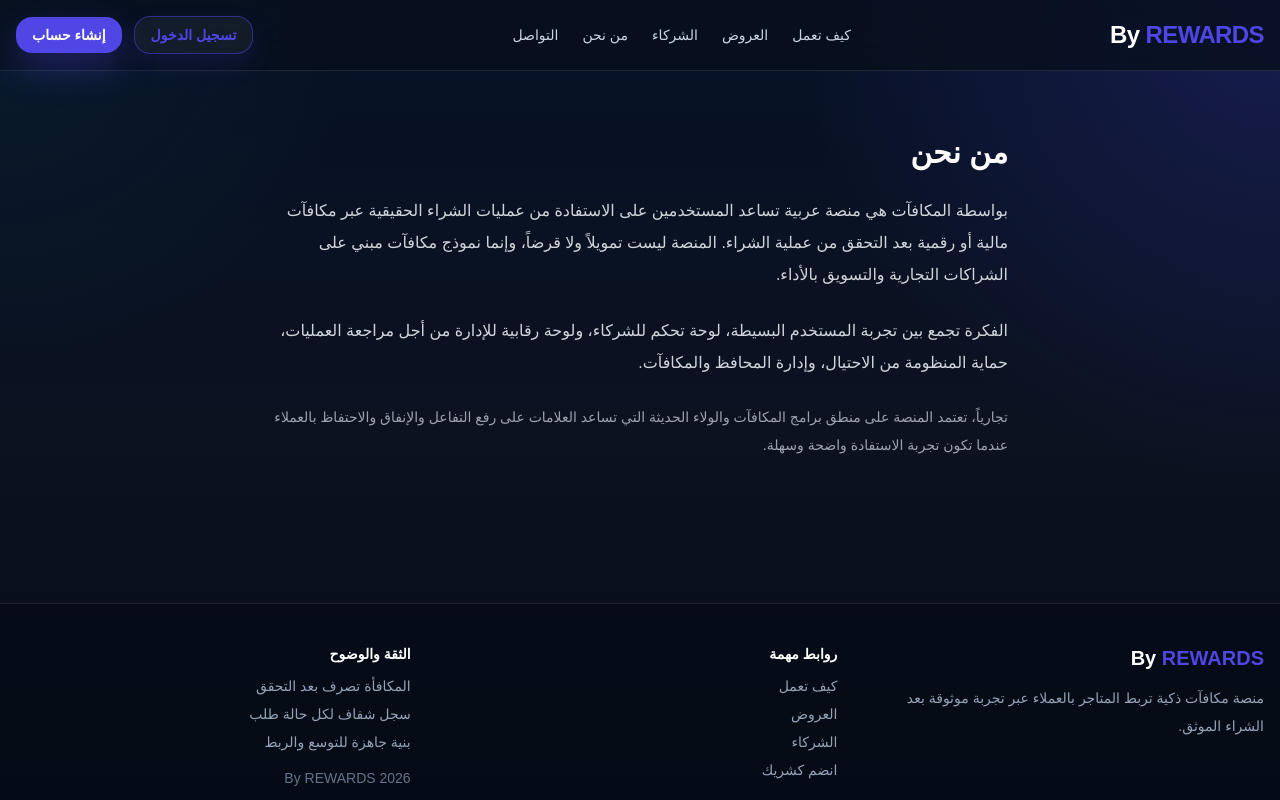
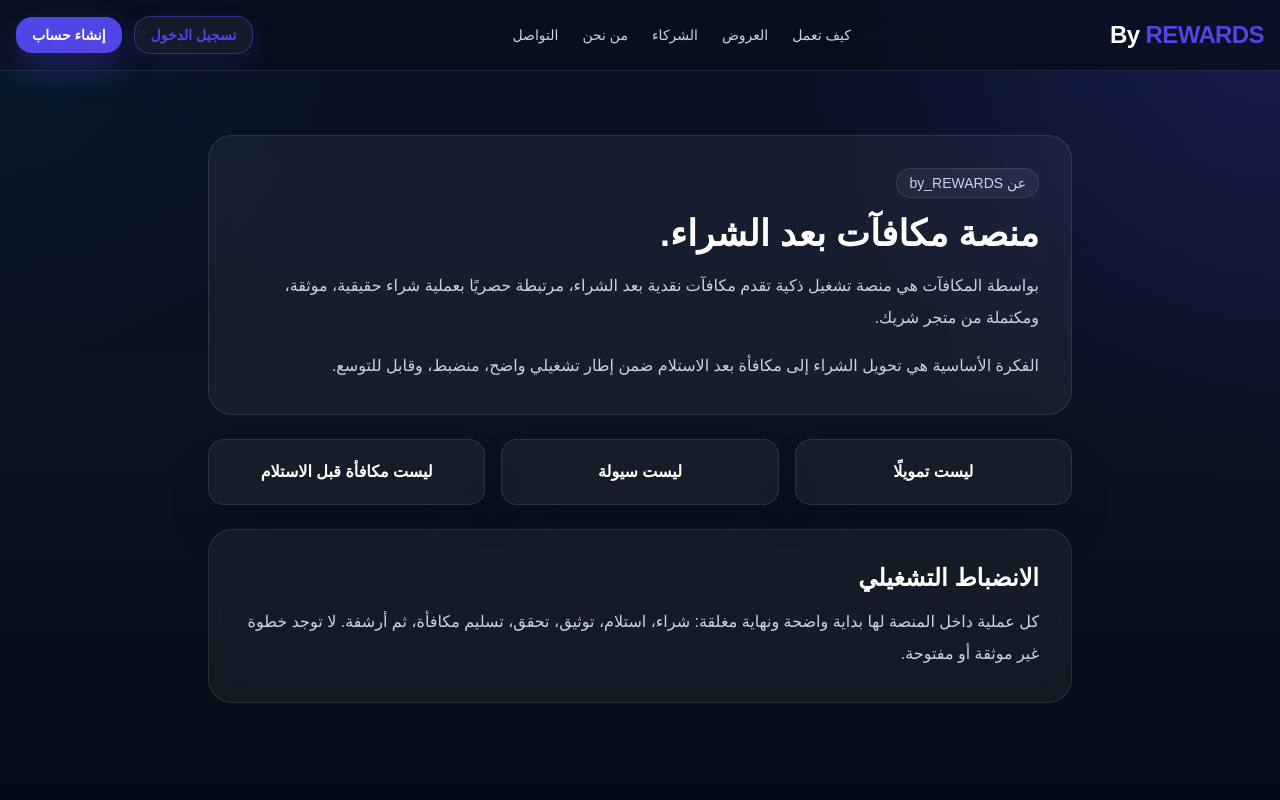
Before and after one commit to vORGvSLOGGER/-by-rewards, a Next.js app: page /about in a window 1280 px wide. Shown: the top 800 px of the page. Built offline with nearby package versions, Linux system fonts and the light colour scheme.

Commit message:
Rewrite about page for by_REWARDS model

```diff
--- a/src/app/about/page.tsx
+++ b/src/app/about/page.tsx
@@ -5,21 +5,30 @@ export default function AboutPage() {
   return (
     <>
       <Navbar />
-      <main className="max-w-3xl mx-auto px-4 py-16 space-y-6">
-        <h1 className="text-3xl font-bold">من نحن</h1>
-        <p className="text-gray-300 leading-loose">
-          بواسطة المكافآت هي منصة عربية تساعد المستخدمين على الاستفادة من عمليات الشراء الحقيقية
-          عبر مكافآت مالية أو رقمية بعد التحقق من عملية الشراء. المنصة ليست تمويلاً ولا قرضاً،
-          وإنما نموذج مكافآت مبني على الشراكات التجارية والتسويق بالأداء.
-        </p>
-        <p className="text-gray-300 leading-loose">
-          الفكرة تجمع بين تجربة المستخدم البسيطة، لوحة تحكم للشركاء، ولوحة رقابية للإدارة
-          من أجل مراجعة العمليات، حماية المنظومة من الاحتيال، وإدارة المحافظ والمكافآت.
-        </p>
-        <p className="text-gray-400 text-sm leading-loose">
-          تجارياً، تعتمد المنصة على منطق برامج المكافآت والولاء الحديثة التي تساعد العلامات على
-          رفع التفاعل والإنفاق والاحتفاظ بالعملاء عندما تكون تجربة الاستفادة واضحة وسهلة.
-        </p>
+      <main className="max-w-4xl mx-auto px-4 py-16 space-y-6">
+        <section className="section-shell p-6 md:p-8">
+          <span className="inline-flex rounded-full border border-white/10 bg-white/5 px-3 py-1 text-sm text-indigo-200">عن by_REWARDS</span>
+          <h1 className="mt-4 text-3xl md:text-4xl font-black text-white">منصة مكافآت بعد الشراء.</h1>
+          <p className="mt-4 text-slate-300 leading-8">
+            بواسطة المكافآت هي منصة تشغيل ذكية تقدم مكافآت نقدية بعد الشراء، مرتبطة حصريًا بعملية شراء حقيقية، موثقة، ومكتملة من متجر شريك.
+          </p>
+          <p className="mt-4 text-slate-300 leading-8">
+            الفكرة الأساسية هي تحويل الشراء إلى مكافأة بعد الاستلام ضمن إطار تشغيلي واضح، منضبط، وقابل للتوسع.
+          </p>
+        </section>
+
+        <section className="grid md:grid-cols-3 gap-4">
+          <div className="glass-card rounded-2xl p-5 text-center font-bold text-white">ليست تمويلًا</div>
+          <div className="glass-card rounded-2xl p-5 text-center font-bold text-white">ليست سيولة</div>
+          <div className="glass-card rounded-2xl p-5 text-center font-bold text-white">ليست مكافأة قبل الاستلام</div>
+        </section>
+
+        <section className="section-shell p-6 md:p-8">
+          <h2 className="text-2xl font-black text-white">الانضباط التشغيلي</h2>
+          <p className="mt-3 text-slate-300 leading-8">
+            كل عملية داخل المنصة لها بداية واضحة ونهاية مغلقة: شراء، استلام، توثيق، تحقق، تسليم مكافأة، ثم أرشفة. لا توجد خطوة غير موثقة أو مفتوحة.
+          </p>
+        </section>
       </main>
       <Footer />
     </>
```
